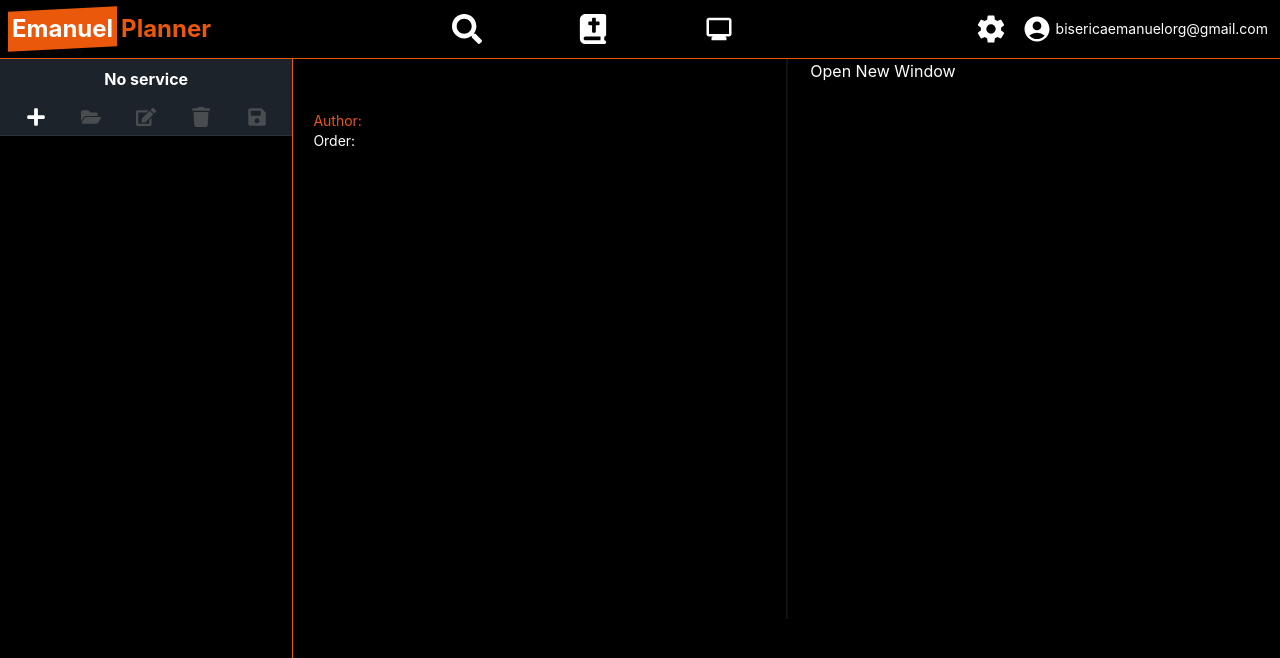
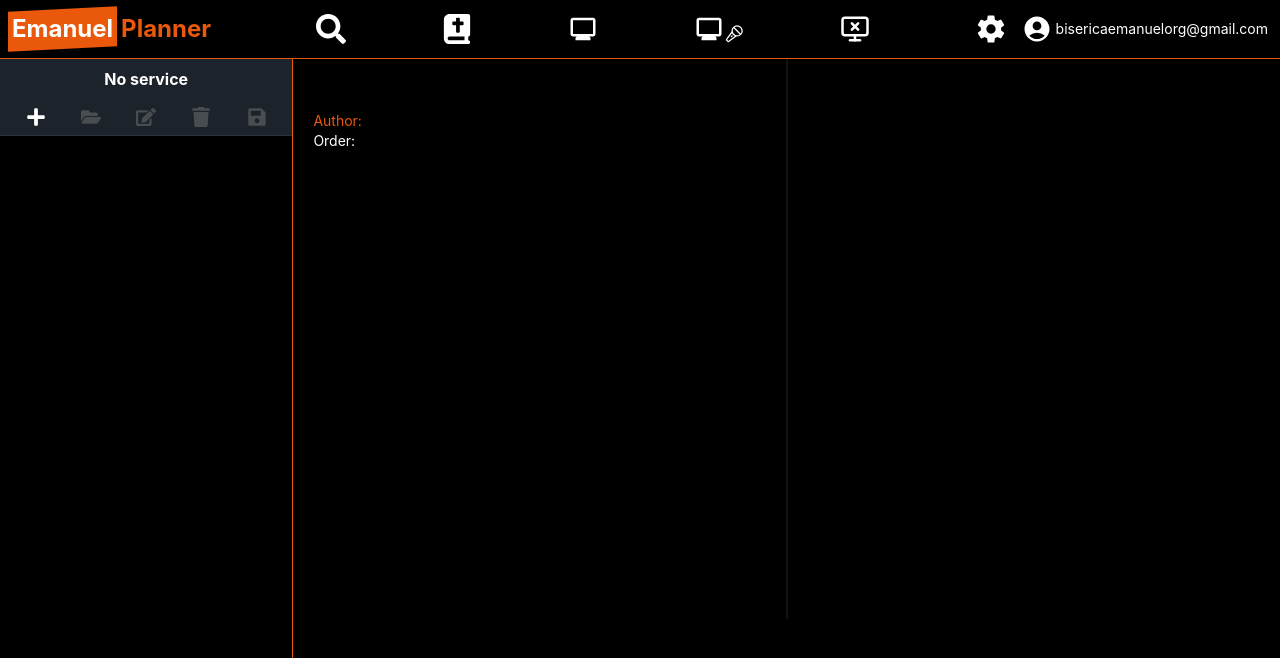
Before and after one commit to 10dnv/emn-presenter, a React (Create React App) app: page /view-item in a window 1280 px wide. Shown: the top 658 px of the page. Built offline with nearby package versions, Linux system fonts and the light colour scheme.

Commit message:
added main and stage display functionality from navbar

```diff
--- /dev/null
+++ b/src/components/MainDisplay.jsx
@@ -0,0 +1,46 @@
+import { useState, useEffect, useContext} from 'react';
+import React from 'react'
+import { createPortal } from 'react-dom';
+import { MdMonitor } from "react-icons/md";
+import CurrentServiceContext from '../context/ServiceContext'
+
+
+function NewWindowPortal({ children }) {
+  const [newWindow, setNewWindow] = useState(null);
+  const styles = `
+  @import url('https://cdn.jsdelivr.net/npm/tailwindcss@2.2.19/dist/tailwind.min.css');`
+
+
+  const openNewWindow = () => {
+    console.log("created monitor window")
+    const newWindowRef = window.open('', '_blank');
+    setNewWindow(newWindowRef);
+
+    // Inject the CSS styles into the new window
+    const styleSheet = newWindowRef.document.createElement('style');
+    styleSheet.type = 'text/css';
+    styleSheet.innerText = styles;
+    newWindowRef.document.head.appendChild(styleSheet);
+  };
+
+  return (
+    <>
+        <MdMonitor className=' hover:text-orange-600' title='Monitor' onClick={openNewWindow}/>
+      {newWindow && createPortal(children, newWindow.document.body )}
+    </>
+  );
+}
+
+function MainDisplay() {
+    const {mainDisplayText} = useContext(CurrentServiceContext)
+  return (
+
+    <NewWindowPortal >
+            <div id ="MainDisplay" className='flex items-center justify-center  text-white bg-black w-full h-full ' >
+            <p className='text-center text-7xl'>{mainDisplayText}</p>
+            </div>
+    </NewWindowPortal>
+  )
+}
+
+export default MainDisplay
--- a/src/components/Navbar.jsx
+++ b/src/components/Navbar.jsx
@@ -5,7 +5,9 @@ import { FaBookBible } from "react-icons/fa6";
 import { FaSearch } from "react-icons/fa";
 import { IoSettingsSharp } from "react-icons/io5";
 import { MdAccountCircle } from "react-icons/md";
-import { MdMonitor } from "react-icons/md";
+import MainDisplay from './MainDisplay';
+import StageDisplay from './StageDisplay';
+import { LuMonitorX } from "react-icons/lu";
 
 function Navbar() {
 
@@ -34,9 +36,11 @@ function Navbar() {
         <FaBookBible className=' hover:text-orange-600' title='Bible'/>
         </Link>
 
-        <Link to="/monitor">
-          <MdMonitor className=' hover:text-orange-600' title='Monitor'/>
-        </Link>
+        <MainDisplay/>
+
+        <StageDisplay/>
+
+        <LuMonitorX className=' hover:text-orange-600' title='Clear all screens'/>
       </span>
 
 
--- /dev/null
+++ b/src/components/StageDisplay.jsx
@@ -0,0 +1,50 @@
+import { useState} from 'react';
+import React from 'react'
+import { createPortal } from 'react-dom';
+import { MdMonitor } from "react-icons/md";
+import { PiMicrophoneStage } from "react-icons/pi";
+
+
+function NewWindowPortal({ children }) {
+  const [newWindow, setNewWindow] = useState(null);
+  const styles = `
+  @import url('https://cdn.jsdelivr.net/npm/tailwindcss@2.2.19/dist/tailwind.min.css');`
+
+
+  const openNewWindow = () => {
+    console.log("created stage monitor window")
+    const newWindowRef = window.open('', '_blank');
+    setNewWindow(newWindowRef);
+
+    // Inject the CSS styles into the new window
+    const styleSheet = newWindowRef.document.createElement('style');
+    styleSheet.type = 'text/css';
+    styleSheet.innerText = styles;
+    newWindowRef.document.head.appendChild(styleSheet);
+  };
+
+  return (
+    <>
+        <span className='flex items-baseline hover:text-orange-600'>
+            <MdMonitor className='' title='Stage Display' onClick={openNewWindow}/>
+            <PiMicrophoneStage size={20} />
+        </span>
+      {newWindow && createPortal(children, newWindow.document.body )}
+    </>
+  );
+}
+
+function StageDisplay() {
+
+  return (
+
+    <NewWindowPortal >
+            <div id="title" className=" text-2xl text-red-500 bg-black flex justify-center">Stage Display</div>
+            {/* <div id ="StageDisplay" className='flex items-center justify-center  text-white bg-black w-full h-full ' >
+            <p className='text-center text-7xl'>stage</p>
+            </div> */}
+    </NewWindowPortal>
+  )
+}
+
+export default StageDisplay
--- a/src/components/ViewItem.jsx
+++ b/src/components/ViewItem.jsx
@@ -2,40 +2,12 @@ import { useContext, useEffect, useState } from 'react';
 import React from 'react'
 import CurrentServiceContext from '../context/ServiceContext'
 import parse from 'html-react-parser';
-import { createPortal } from 'react-dom';
-
-
-function NewWindowPortal({ children }) {
-  const [newWindow, setNewWindow] = useState(null);
-  const styles = `
-  @import url('https://cdn.jsdelivr.net/npm/tailwindcss@2.2.19/dist/tailwind.min.css');`
-
-
-  const openNewWindow = () => {
-    const newWindowRef = window.open('', '_blank');
-    setNewWindow(newWindowRef);
-
-    // Inject the CSS styles into the new window
-  const styleSheet = newWindowRef.document.createElement('style');
-  styleSheet.type = 'text/css';
-  styleSheet.innerText = styles;
-  newWindowRef.document.head.appendChild(styleSheet);
-
-
-  };
-  return (
-    <>
-      <button onClick={openNewWindow}>Open New Window</button>
-      {newWindow && createPortal(children, newWindow.document.body )}
-    </>
-  );
-}
 
 function ViewItem() {
 
-  const {currentService, setCurrentService} = useContext(CurrentServiceContext);
+  const {currentService, setCurrentService, mainDisplayText, setMainDisplayText} = useContext(CurrentServiceContext);
   const [previewItem, setPreviewItem] = useState({});
-  const [mainDisplayText, setMainDisplayText] = useState("");
+
 
   function handleDisplaySelectedItem(){
     for(const item of currentService.items)
@@ -95,14 +67,6 @@ function ViewItem() {
         <div className="divider divider-horizontal"></div>
 
         <div id='preview-monitor' className='w-[50%] '>
-          <NewWindowPortal >
-            <div id ="MainDisplay" className='flex items-center justify-center  text-white bg-black w-full h-full ' >
-            {/* <Textfit className='w-full h-full bg-red-600 justify-center items-center'> */}
-            <p className='text-center text-7xl'>{mainDisplayText}</p>
-              {/* </Textfit> */}
-
-            </div>
-        </NewWindowPortal>
         </div>
 
     </div>
--- a/src/context/ServiceContext.jsx
+++ b/src/context/ServiceContext.jsx
@@ -11,9 +11,12 @@ export const ServiceContext = ({ children }) => {
     });
 
     const [selectedItem, setselectedItem] = useState();
+    const [mainDisplayText, setMainDisplayText] = useState("")
+    const [stageDisplayText, setStageDisplayText] = useState("")
 
     return (
-        <CurrentServiceContext.Provider value={{ currentService, setCurrentService, selectedItem, setselectedItem}}>
+        <CurrentServiceContext.Provider value={{ currentService, setCurrentService, selectedItem, setselectedItem,
+            mainDisplayText, setMainDisplayText, stageDisplayText, setStageDisplayText}}>
             {children}
         </CurrentServiceContext.Provider>
     )
```
